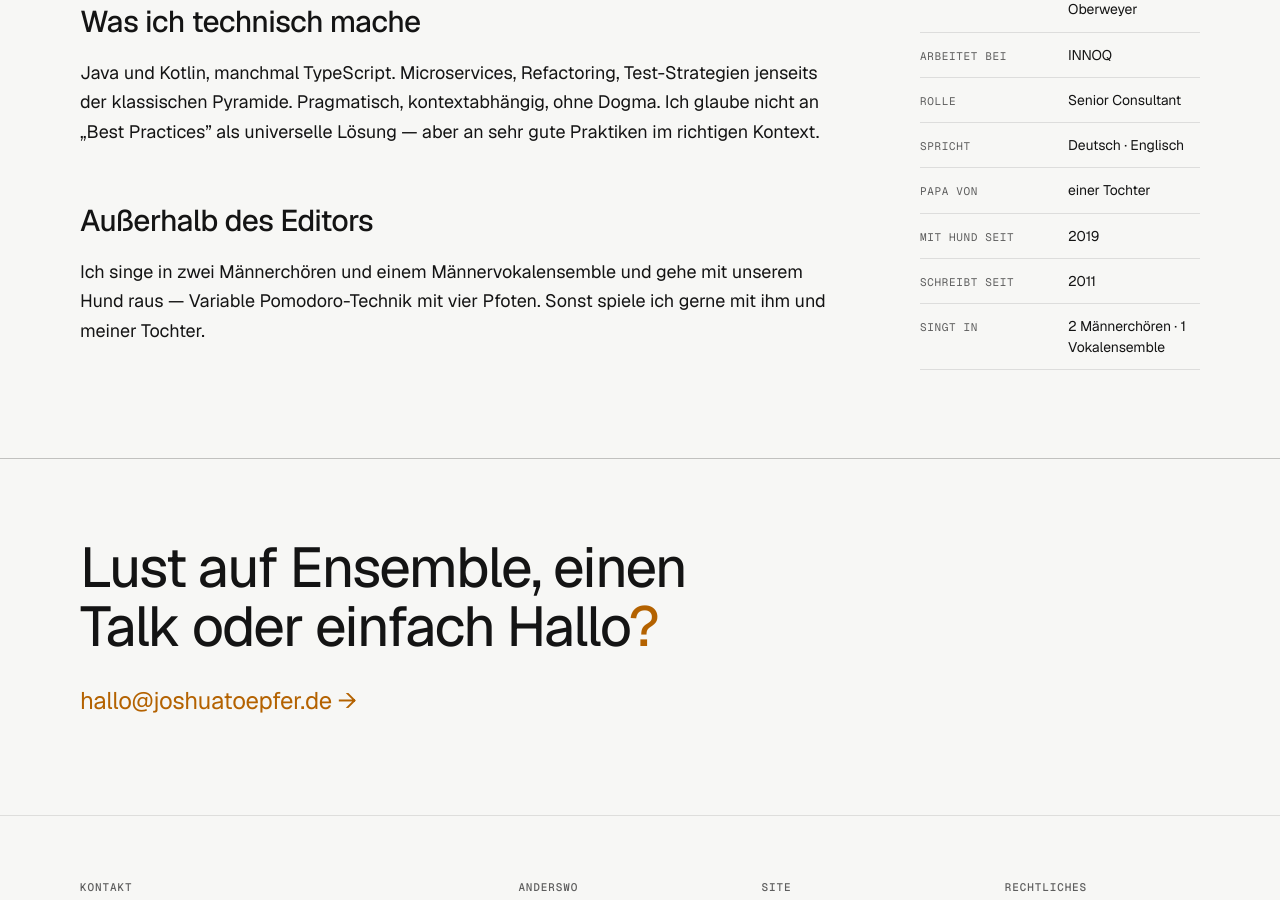
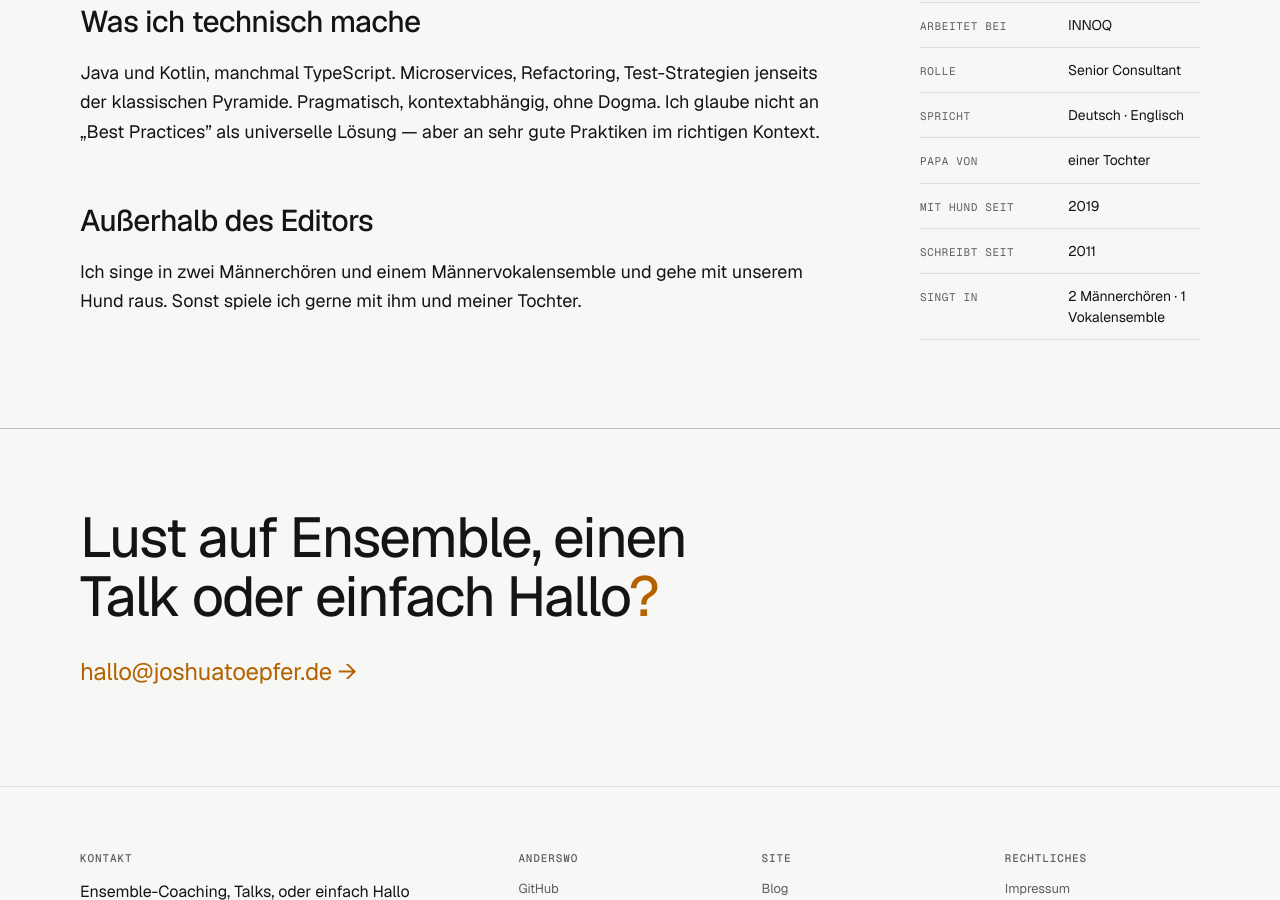
Before and after one commit to hollesse/joshuatoepfer.de, a Jekyll site: the page built from ueber-mich/index.md, in a window 1280 px wide and 900 px high, scrolled down 1672 px. Built offline with Jekyll 4.4.1, drawn with Linux system fonts in a browser that asks for light colours.

Commit message:
Über mich: Pomodoro-Pointe entfernen
Der Einschub "Variable Pomodoro-Technik mit vier Pfoten" wirkte
bemüht. Der Absatz sagt jetzt schlicht, was ich mache.

Co-Authored-By: Claude Opus 5 <noreply@anthropic.com>
Claude-Session: https://claude.ai/code/session_018vTLe5d4k5MAyfGJrhkxkE

```diff
--- a/ueber-mich/index.md
+++ b/ueber-mich/index.md
@@ -46,5 +46,5 @@ universelle Lösung — aber an sehr gute Praktiken im richtigen Kontext.
 ## Außerhalb des Editors
 
 Ich singe in zwei Männerchören und einem Männervokalensemble und gehe
-mit unserem Hund raus — Variable Pomodoro-Technik mit vier Pfoten.
-Sonst spiele ich gerne mit ihm und meiner Tochter.
+mit unserem Hund raus. Sonst spiele ich gerne mit ihm und meiner
+Tochter.
```
